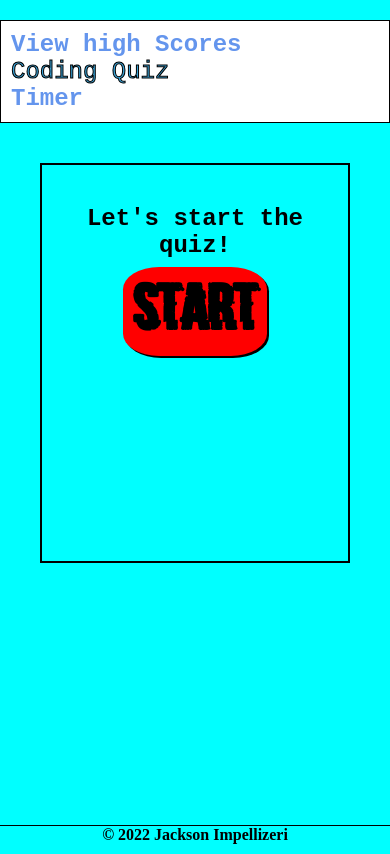
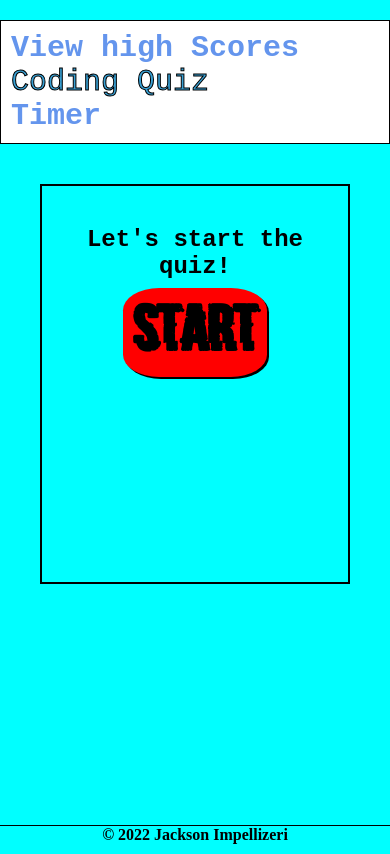
Before and after one commit to Jaxpi/coding-quiz, a plain HTML site: page index.html in a window 390 px wide. Drawn offline with Linux system fonts and the light colour scheme; a web font is replaced by a local one.

```diff
--- a/assets/style.css
+++ b/assets/style.css
@@ -131,7 +131,7 @@
 
 @media screen and (max-width: 600px) {
     h1, #scores, #timer {
-        font-size: 24px;
+        font-size: 30px;
         text-align: center;
     }
     h1 {
```
Also changed, not shown: assets/script.js (+9 -1 lines).
